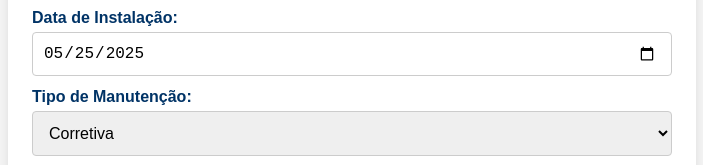
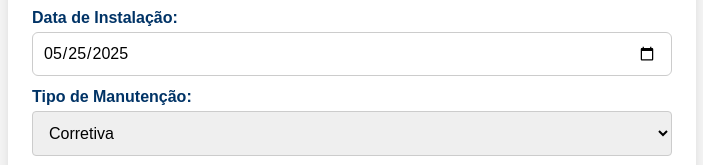
Before and after one commit to Elisandro-dev/sismaq-geral, a plain HTML site: page index.html in a window 1280 px wide. Shown: the part 523-688 px from the top of the page, 288-991 px from the left. Drawn offline with Linux system fonts and the light colour scheme.

Commit message:
Update style.css

```diff
--- a/style.css
+++ b/style.css
@@ -125,3 +125,39 @@ input[type="date"]::-webkit-calendar-picker-indicator { margin:0; padding:0 6px;
   .spacer{ display:none; }
   .titles{ width:100%; text-align:center; }
 }
+/* ==== Correção de estilo para <input type="date"> em todas as plataformas ==== */
+input[type="date"] {
+  width: 100%;
+  max-width: 100%;
+  min-width: 0;                 /* evita overflow em layouts flex */
+  box-sizing: border-box;
+  height: 44px;                 /* altura igual aos outros inputs */
+  line-height: 1.2;
+  padding: 8px 10px;
+  border: 1px solid #ccc;
+  border-radius: 6px;
+  background-color: #fff;
+  background-clip: padding-box; /* garante que o border-radius funcione */
+  font: inherit;
+  -webkit-appearance: none;     /* remove estilo nativo iOS */
+  appearance: none;
+}
+
+/* Ajusta o conteúdo interno no Safari/WebKit */
+input[type="date"]::-webkit-date-and-time-value {
+  text-align: left;
+  min-height: 1.2em;
+}
+
+/* Ajusta o ícone/calendário para não deslocar o texto */
+input[type="date"]::-webkit-calendar-picker-indicator {
+  margin: 0;
+  padding: 0 6px;
+}
+
+/* iOS: evita zoom ao focar quando fonte < 16px */
+@supports (-webkit-touch-callout: none) {
+  input, select, textarea, button {
+    font-size: 16px;
+  }
+}
```
